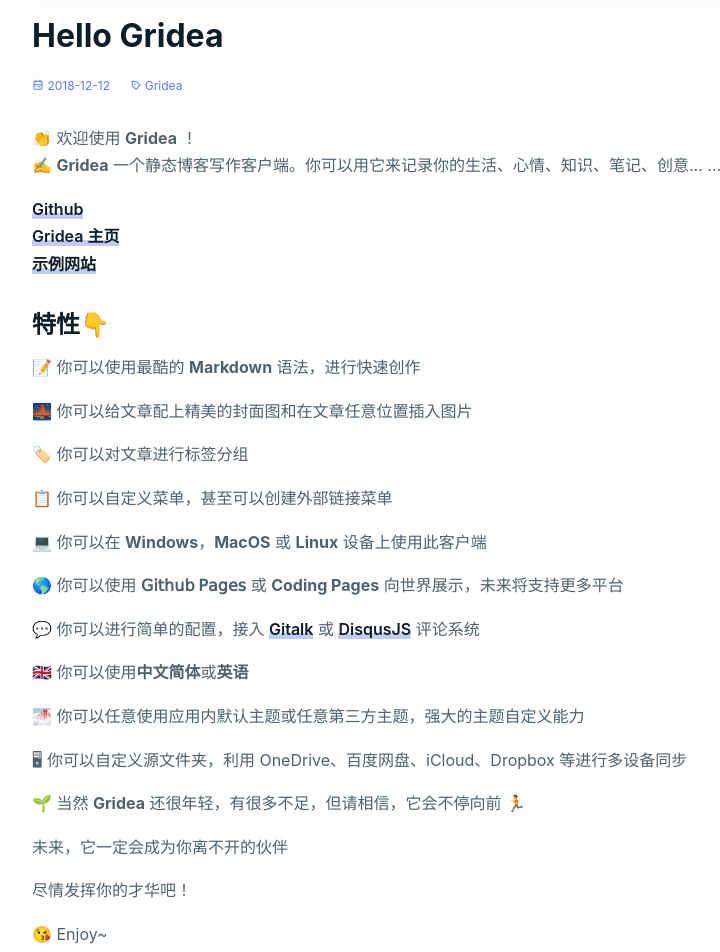
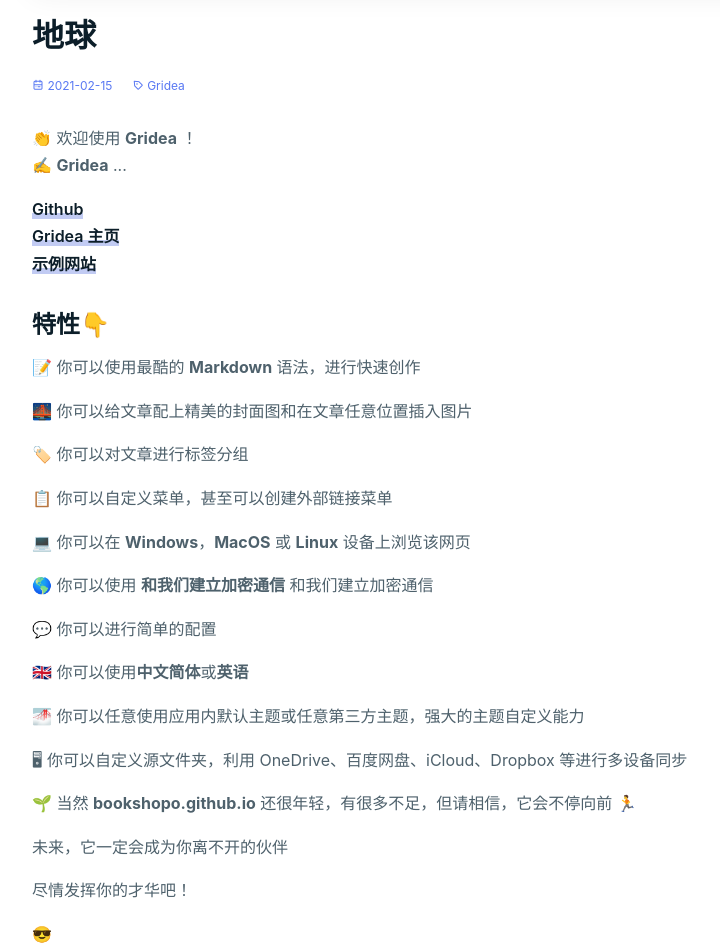
Before and after one commit to bookshopo/bookshopo.github.com, a plain HTML site: page post/hello-gridea/index.html in a window 1280 px wide. Shown: the part 500-1452 px from the top of the page, without its empty margins (240-960 px from the left). Drawn offline with nearby package versions, Linux system fonts and the light colour scheme.

Commit message:
update from gridea: 2021-02-15 20:56:54

```diff
--- a/post/hello-gridea/index.html
+++ b/post/hello-gridea/index.html
@@ -5,7 +5,7 @@
 
 <meta charset="utf-8" >
 
-<title>Hello Gridea | 🤡 |BOOK | 不是书店的书店</title>
+<title>地球 | 🤡 |BOOK | 不是书店的书店</title>
 <meta name="description" content="软件描述  、 哈哈哈哈哈哈哈哈哈哈😎😎😎😎😎😎
 🤡">
 
@@ -13,7 +13,7 @@
 <link rel="stylesheet" href="https://cdnjs.cloudflare.com/ajax/libs/animate.css/3.7.0/animate.min.css">
 
 <link rel="stylesheet" href="https://use.fontawesome.com/releases/v5.7.2/css/all.css" integrity="sha384-fnmOCqbTlWIlj8LyTjo7mOUStjsKC4pOpQbqyi7RrhN7udi9RwhKkMHpvLbHG9Sr" crossorigin="anonymous">
-<link rel="shortcut icon" href="https://bookshopo.github.io/favicon.ico?v=1613393167899">
+<link rel="shortcut icon" href="https://bookshopo.github.io/favicon.ico?v=1613393803298">
 <link rel="stylesheet" href="https://cdnjs.cloudflare.com/ajax/libs/KaTeX/0.10.0/katex.min.css">
 <link rel="stylesheet" href="https://bookshopo.github.io/styles/main.css">
 
@@ -31,7 +31,7 @@
   <div class="site-header">
     <div class="left">
       <a href="https://bookshopo.github.io">
-        <img class="avatar" src="https://bookshopo.github.io/images/avatar.png?v=1613393167899" alt="" width="32px" height="32px">
+        <img class="avatar" src="https://bookshopo.github.io/images/avatar.png?v=1613393803298" alt="" width="32px" height="32px">
       </a>
       <a href="https://bookshopo.github.io">
         <h1 class="site-title">🤡 |BOOK | 不是书店的书店</h1>
@@ -84,9 +84,9 @@
             <div class="feature-container" style="background-image: url('https://bookshopo.github.io/post-images/hello-gridea.png')">
             </div>
 
-          <h2 class="post-title">Hello Gridea</h2>
+          <h2 class="post-title">地球</h2>
           <div class="post-info post-detail-info">
-            <span><i class="icon-calendar-outline"></i> 2018-12-12</span>
+            <span><i class="icon-calendar-outline"></i> 2021-02-15</span>
 
               <span>
                 <i class="icon-pricetags-outline"></i>
@@ -101,7 +101,7 @@
           </div>
           <div class="post-content">
             <p>👏  欢迎使用 <strong>Gridea</strong> ！<br>
-✍️  <strong>Gridea</strong> 一个静态博客写作客户端。你可以用它来记录你的生活、心情、知识、笔记、创意... ...</p>
+✍️  <strong>Gridea</strong> ...</p>
 <!-- more -->
 <p><a href="https://github.com/getgridea/gridea">Github</a><br>
 <a href="https://gridea.dev/">Gridea 主页</a><br>
@@ -111,16 +111,16 @@
 <p>🌉  你可以给文章配上精美的封面图和在文章任意位置插入图片</p>
 <p>🏷️  你可以对文章进行标签分组</p>
 <p>📋  你可以自定义菜单，甚至可以创建外部链接菜单</p>
-<p>💻  你可以在 <strong>Windows</strong>，<strong>MacOS</strong> 或 <strong>Linux</strong> 设备上使用此客户端</p>
-<p>🌎  你可以使用 <strong>𝖦𝗂𝗍𝗁𝗎𝖻 𝖯𝖺𝗀𝖾𝗌</strong> 或 <strong>Coding Pages</strong> 向世界展示，未来将支持更多平台</p>
-<p>💬  你可以进行简单的配置，接入 <a href="https://github.com/gitalk/gitalk">Gitalk</a> 或 <a href="https://github.com/SukkaW/DisqusJS">DisqusJS</a> 评论系统</p>
+<p>💻  你可以在 <strong>Windows</strong>，<strong>MacOS</strong> 或 <strong>Linux</strong> 设备上浏览该网页</p>
+<p>🌎  你可以使用 <strong>和我们建立加密通信</strong> 和我们建立加密通信</p>
+<p>💬  你可以进行简单的配置</p>
 <p>🇬🇧  你可以使用<strong>中文简体</strong>或<strong>英语</strong></p>
 <p>🌁  你可以任意使用应用内默认主题或任意第三方主题，强大的主题自定义能力</p>
 <p>🖥  你可以自定义源文件夹，利用 OneDrive、百度网盘、iCloud、Dropbox 等进行多设备同步</p>
-<p>🌱 当然 <strong>Gridea</strong> 还很年轻，有很多不足，但请相信，它会不停向前 🏃</p>
+<p>🌱 当然 <strong>bookshopo.github.io</strong> 还很年轻，有很多不足，但请相信，它会不停向前 🏃</p>
 <p>未来，它一定会成为你离不开的伙伴</p>
 <p>尽情发挥你的才华吧！</p>
-<p>😘 Enjoy~</p>
+<p>😎</p>
 
           </div>
         </div>
```
Also changed, not shown: archives/index.html (+5 -5 lines), atom.xml (+10 -10 lines), index.html (+5 -5 lines), post/about/index.html (+2 -2 lines), tag/C9dbHvOlE/index.html (+5 -5 lines), tags/index.html (+2 -2 lines).
